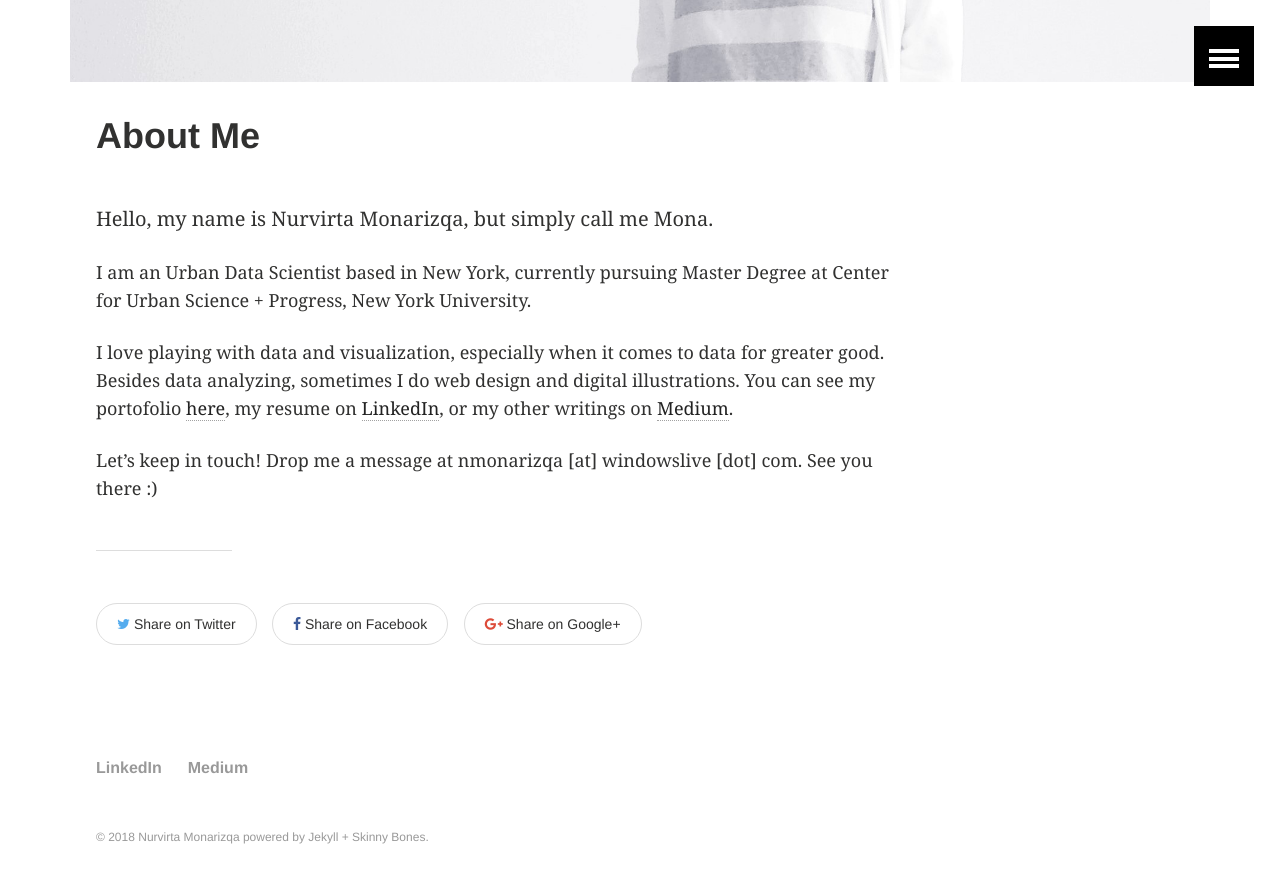
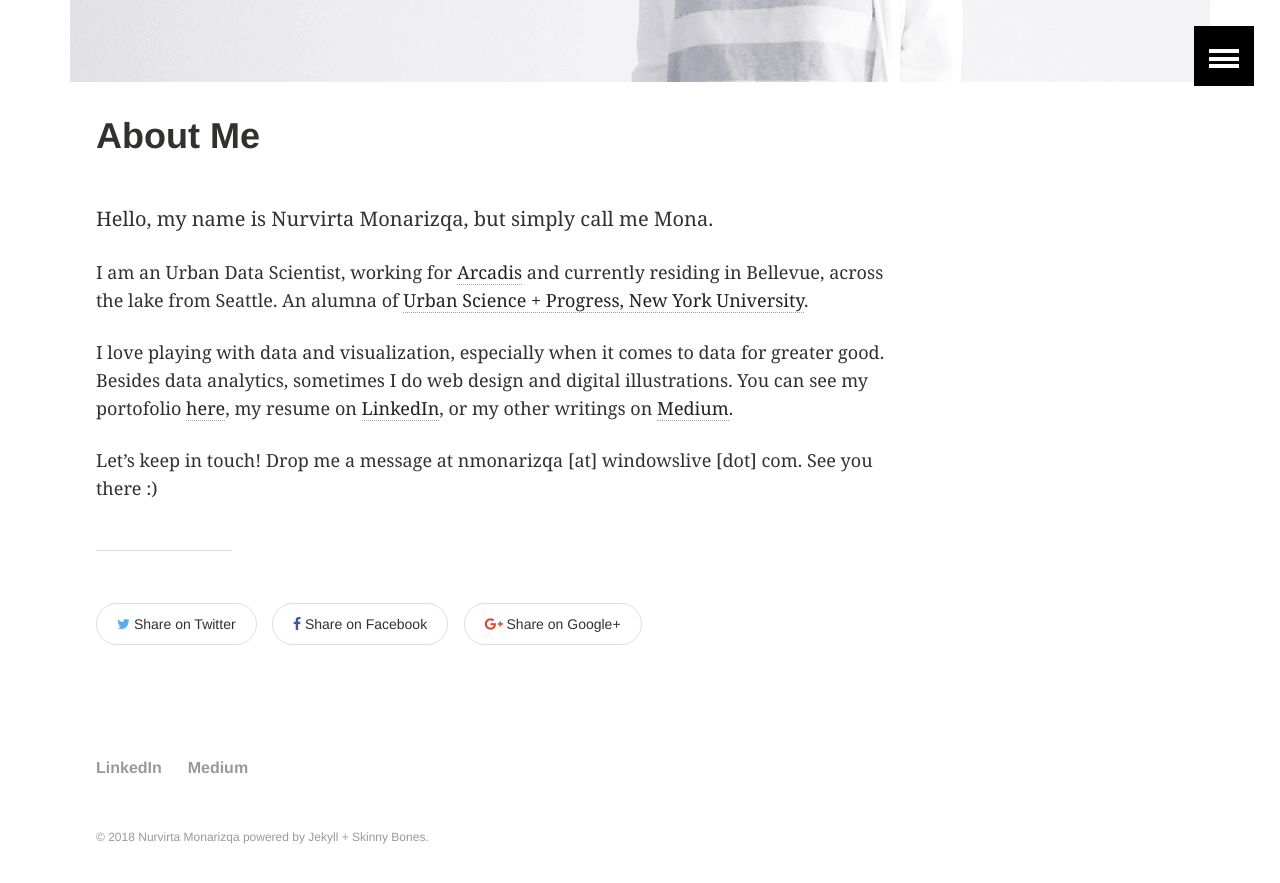
Before and after one commit to nmonarizqa/nmonarizqa.github.io, a Jekyll site: the page built from about.md, in a window 1280 px wide and 900 px high, scrolled down 671 px. Shown: the top 883 px of the window. Built offline with Jekyll 4.4.1, drawn with Linux system fonts in a browser that asks for light colours.

Commit message:
Update about.md

```diff
--- a/about.md
+++ b/about.md
@@ -10,8 +10,8 @@ image:
 
 Hello, my name is Nurvirta Monarizqa, but simply call me Mona.
 
-I am an Urban Data Scientist based in New York, currently pursuing Master Degree at Center for Urban Science + Progress, New York University.
+I am an Urban Data Scientist, working for [Arcadis](https://twitter.com/ArcadisGlobal) and currently residing in Bellevue, across the lake from Seattle. An alumna of [Urban Science + Progress, New York University](https://twitter.com/NYU_CUSP).
 
-I love playing with data and visualization, especially when it comes to data for greater good. Besides data analyzing, sometimes I do web design and digital illustrations. You can see my portofolio [here](https://nmonarizqa.github.com), my resume on [LinkedIn](https://www.linkedin.com/in/nmonarizqa), or my other writings on [Medium](https://medium.com/@nmonarizqa).
+I love playing with data and visualization, especially when it comes to data for greater good. Besides data analytics, sometimes I do web design and digital illustrations. You can see my portofolio [here](https://nmonarizqa.github.com), my resume on [LinkedIn](https://www.linkedin.com/in/nmonarizqa), or my other writings on [Medium](https://medium.com/@nmonarizqa).
 
 Let's keep in touch! Drop me a message at nmonarizqa [at] windowslive [dot] com. See you there :)
```
